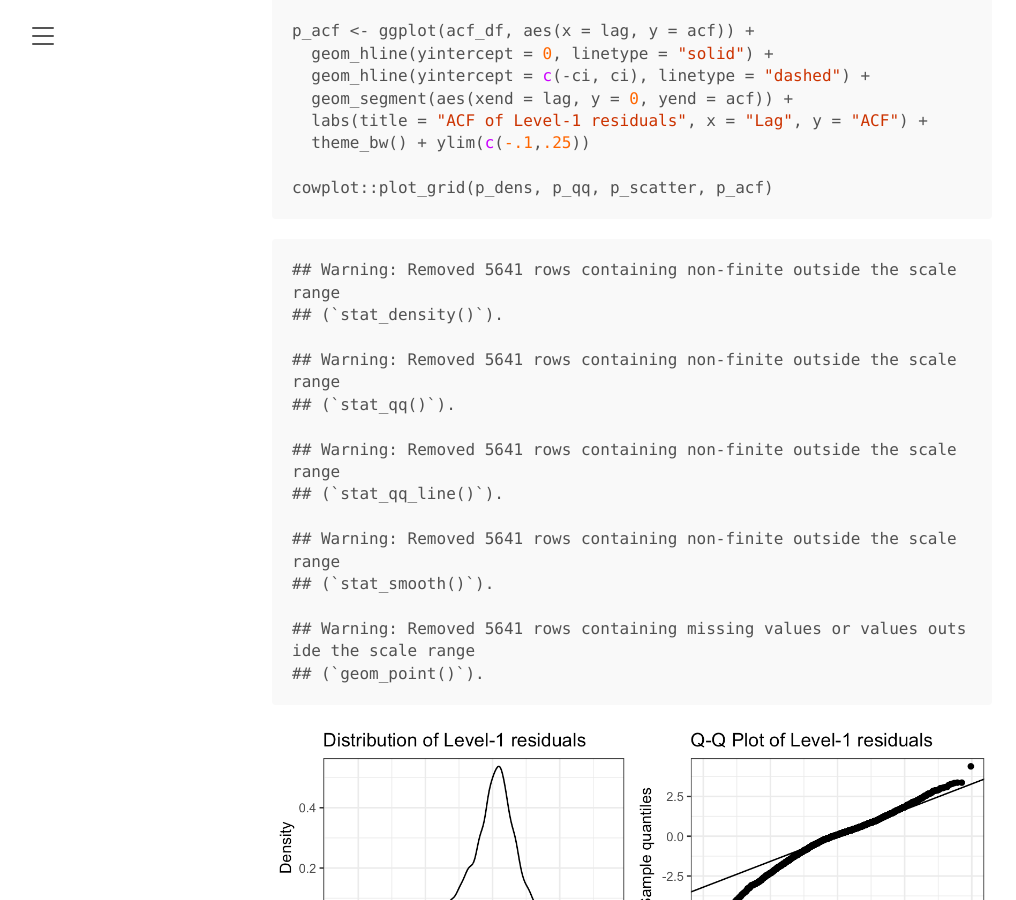
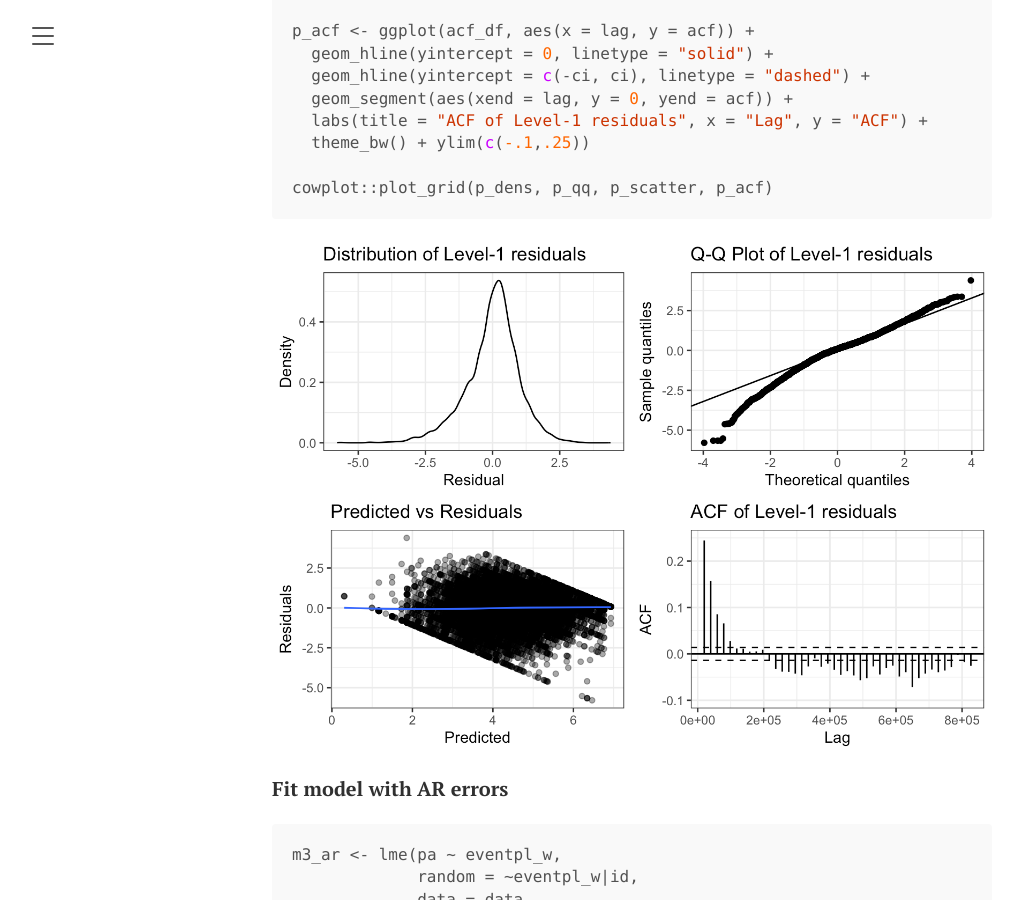
Before and after one commit to lennartseizer/ild, a Jekyll site: the page built from 4.md, in a window 1280 px wide and 900 px high, scrolled down 37332 px. Shown: the whole window, without its empty margins (8-1024 px from the left). Built offline with Jekyll 4.4.1, drawn with Linux system fonts in a browser that asks for light colours; our own code applies the rules of GitHub Pages for plain Markdown files; some of the changed text lies outside the part shown.

Commit message:
Auto-render Rmd → md [skip ci]

````diff
--- a/4.md
+++ b/4.md
@@ -1084,12 +1084,9 @@ summary(m_med)
 
 `dm` - intercept when `m` is the outcome
 `dy` - intercept when `y` is the outcome
-`dm:use_alcohol` - effect of `x` when `m` is the outcome (i.e., `a`
-path)
-`dy:eventpl_w` - effect of `m` when `y` is the outcome (i.e., `b`
-path)
-`dy:use_alcohol` - effect of `x` when `y` is the outcome (i.e., `c`
-path)
+`dm:use_alcohol` - effect of `x` when `m` is the outcome (`a` path)
+`dy:eventpl_w` - effect of `m` when `y` is the outcome (`b` path)
+`dy:use_alcohol` - effect of `x` when `y` is the outcome (`c` path)
 
 # Lagged analysis
 
@@ -1327,21 +1324,6 @@ p_acf <- ggplot(acf_df, aes(x = lag, y = acf)) +
 cowplot::plot_grid(p_dens, p_qq, p_scatter, p_acf)
 ```
 
-    ## Warning: Removed 5641 rows containing non-finite outside the scale range
-    ## (`stat_density()`).
-
-    ## Warning: Removed 5641 rows containing non-finite outside the scale range
-    ## (`stat_qq()`).
-
-    ## Warning: Removed 5641 rows containing non-finite outside the scale range
-    ## (`stat_qq_line()`).
-
-    ## Warning: Removed 5641 rows containing non-finite outside the scale range
-    ## (`stat_smooth()`).
-
-    ## Warning: Removed 5641 rows containing missing values or values outside the scale range
-    ## (`geom_point()`).
-
 ![](4_files/figure-gfm/unnamed-chunk-37-1.png)<!-- -->
 
 **Fit model with AR errors**
@@ -1398,21 +1380,6 @@ p_acf <- ggplot(acf_df, aes(x = lag, y = acf)) +
 # plot
 cowplot::plot_grid(p_dens, p_qq, p_scatter, p_acf)
 ```
-
-    ## Warning: Removed 5641 rows containing non-finite outside the scale range
-    ## (`stat_density()`).
-
-    ## Warning: Removed 5641 rows containing non-finite outside the scale range
-    ## (`stat_qq()`).
-
-    ## Warning: Removed 5641 rows containing non-finite outside the scale range
-    ## (`stat_qq_line()`).
-
-    ## Warning: Removed 5641 rows containing non-finite outside the scale range
-    ## (`stat_smooth()`).
-
-    ## Warning: Removed 5641 rows containing missing values or values outside the scale range
-    ## (`geom_point()`).
 
 ![](4_files/figure-gfm/unnamed-chunk-39-1.png)<!-- -->
 
````
Also changed, not shown: other parts of 4.md (+2 -2 lines), 5.md (+2 -2 lines).
